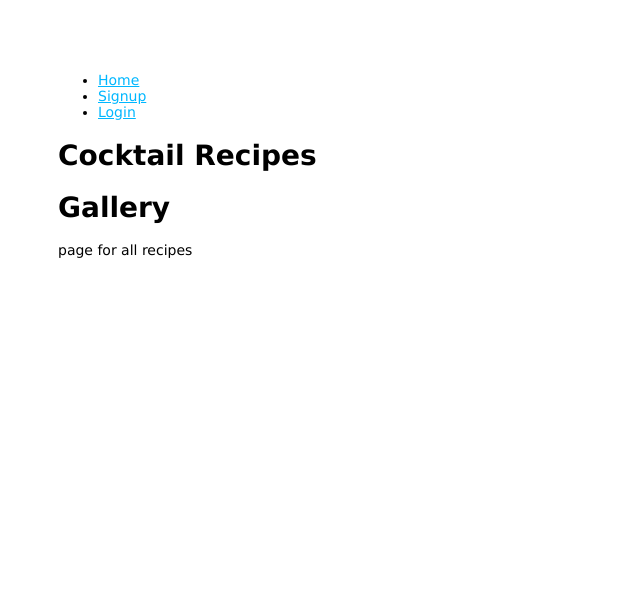
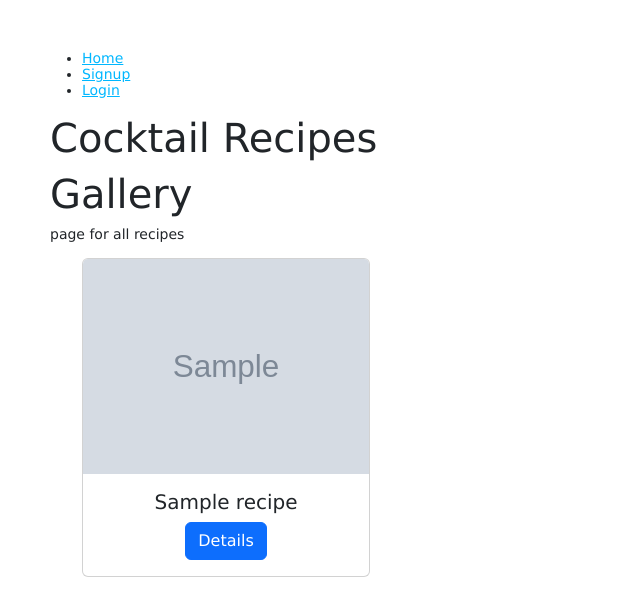
Before and after one commit to matanpost/hippy-hippy-shake, a Node server app: page /recipes/AllRecipes in a window 1280 px wide. Shown: the top 616 px of the page, without its empty margins (0-640 px from the left). Run offline with Node 20, Linux system fonts and the light colour scheme; tables that the repository leaves empty hold one stand-in row (values such as "Sample post"); grey boxes marked "Sample" are stand-in pictures; some libraries are stand-ins or nearby versions.

Commit message:
routes working, MVP Content Before Login

```diff
--- a/routes/recipes.routes.js
+++ b/routes/recipes.routes.js
@@ -7,7 +7,7 @@ const Recipe = require('../models/Recipe.model')
 router.get("/AllRecipes",  async (req, res) => {
   try {
     const allRecipes = await Recipe.find();
-    console.log('All recipes :', allRecipes)
+    // console.log('All recipes :', allRecipes)
     res.render("cocktailRecipes", {recipes: allRecipes, user: req.session.user || "undefined"});
   }catch(error){
     console.log('Route to all recipes', error)
@@ -59,8 +59,10 @@ router.post('/:recipeId/delete', async (req, res) => {
 
 
 /* GET cocktail detail page */
-router.get("/:recipeId", (req, res) => {
-  res.render("recipeDetails", {user: req.session.user || "undefined"});
+router.get("/:recipeId", async (req, res) => {
+  const recipeDetails = await Recipe.findById(req.params.recipeId)
+  console.log(recipeDetails)
+  res.render("recipeDetails", {recipe: recipeDetails, user: req.session.user || "undefined"});
 })
 
 
--- a/views/cocktailRecipes.ejs
+++ b/views/cocktailRecipes.ejs
@@ -7,3 +7,12 @@
 <% if (!recipes.length) { %>
 There are no recipes for now!
     <% } %>
+
+    <div class="container text-center">
+        <div class="row align-items-start">
+            <% recipes.forEach(recipe => { %>
+            <div class="col">
+<%- include('./partials/recipeCard', {recipe}) %></div> <% }) %>
+
+        </div>
+</div>
--- a/views/layout.ejs
+++ b/views/layout.ejs
@@ -5,6 +5,7 @@
     <meta name="viewport" content="width=device-width, initial-scale=1.0" />
     <meta http-equiv="X-UA-Compatible" content="ie=edge" />
     <title><%= appTitle %></title>
+    <link href="https://cdn.jsdelivr.net/npm/bootstrap@5.3.0-alpha1/dist/css/bootstrap.min.css" rel="stylesheet" integrity="sha384-GLhlTQ8iRABdZLl6O3oVMWSktQOp6b7In1Zl3/Jr59b6EGGoI1aFkw7cmDA6j6gD" crossorigin="anonymous">
     <link rel="stylesheet" href="/stylesheets/style.css" />
   </head>
 
@@ -22,7 +23,7 @@
       </ul>
     </nav>
     <%- body %>
-
+    <script src="https://cdn.jsdelivr.net/npm/bootstrap@5.3.0-alpha1/dist/js/bootstrap.bundle.min.js" integrity="sha384-w76AqPfDkMBDXo30jS1Sgez6pr3x5MlQ1ZAGC+nuZB+EYdgRZgiwxhTBTkF7CXvN" crossorigin="anonymous"></script>
     <script src="/js/script.js"></script>
   </body>
 </html>
--- a/views/partials/recipeCard.ejs
+++ b/views/partials/recipeCard.ejs
@@ -0,0 +1,9 @@
+
+
+<div class="card" style="width: 18rem;">
+    <img src="<%= recipe.image %>" class="card-img-top" alt="...">
+    <div class="card-body">
+      <h5 class="card-title"><%= recipe.name%></h5>
+      <a href="/recipes/<%- recipe._id %>" class="btn btn-primary">Details</a>
+    </div>
+  </div>
```
Also changed, not shown: routes/index.routes.js (+6 -6 lines), views/recipeDetails.ejs (+11 -0 lines).
